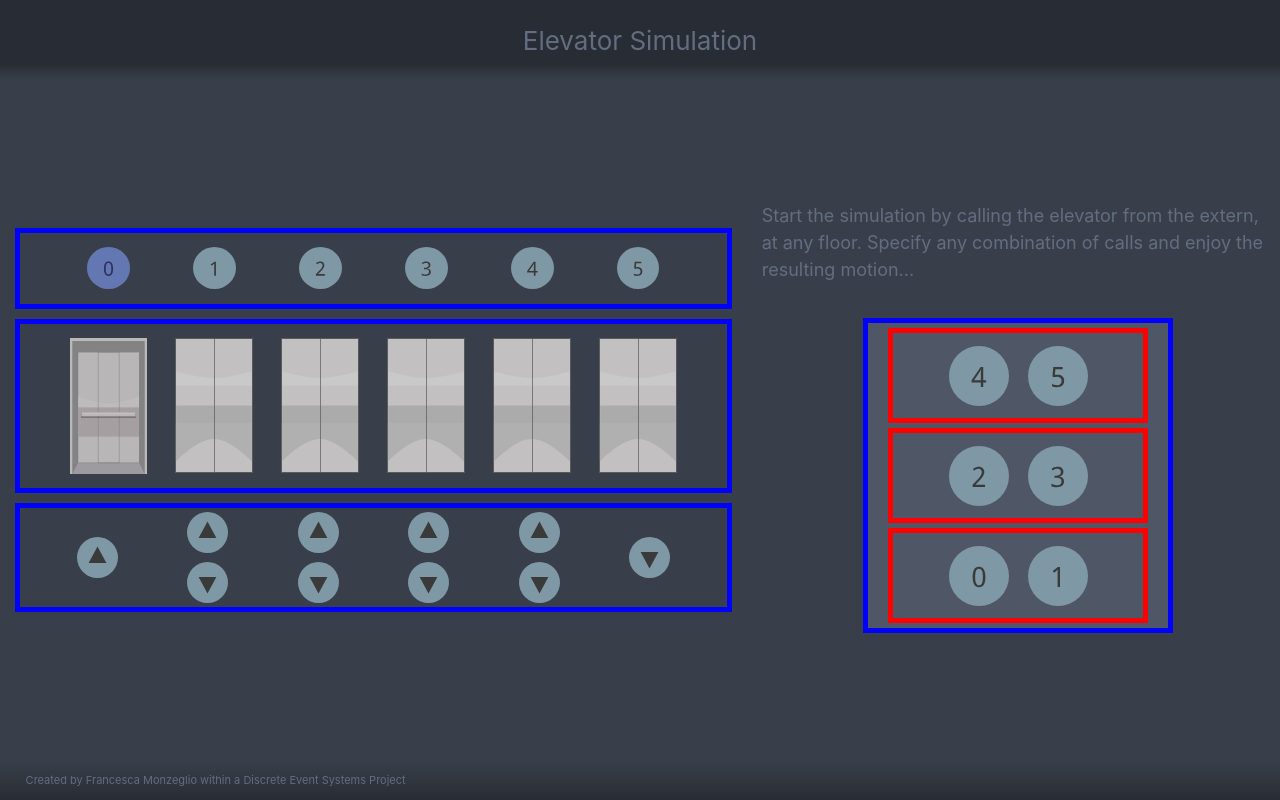
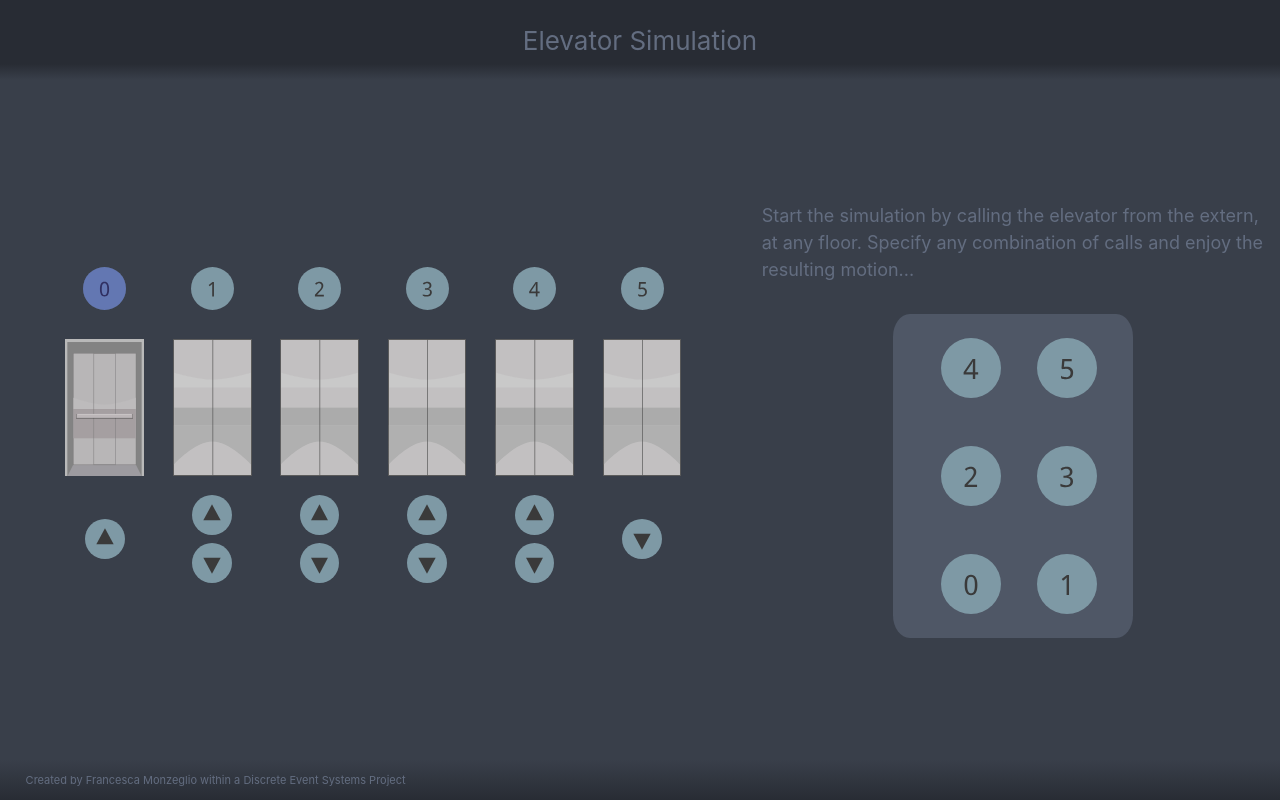
Before and after one commit to fmonze/ElevatorSimulation, a React (Create React App) app: page / in a window 1280 px wide. Built offline with nearby package versions, Linux system fonts and the light colour scheme.

Commit message:
aligned and rounded intern panel

```diff
--- a/src/App.css
+++ b/src/App.css
@@ -70,10 +70,8 @@
   padding-left: 4.5%;
   padding-right: 4.5%;
   position: relative;
-  margin-left: -33.2%;
+  margin-left: -34%;
   opacity: 0;
-  max-width: 80%;
-  max-height: 80%;
 }
 
 .Down-Button {
@@ -116,15 +114,9 @@
 }
 
 .Panel-Button {
-  position: relative;
-  display: flex;
-  align-items: center;
-  justify-content: center;
-  max-width: 80%;
-  max-height: 80%;
-  padding: 5% 10%;
-  padding-left: 4%;
-  padding-right: 4%;
+  margin: 10%;
+  margin-left: 10%;
+  margin-right: 5%;
 }
 
 .Extern-Component {
--- a/src/ElevatorAnimation.js
+++ b/src/ElevatorAnimation.js
@@ -3,8 +3,6 @@ import openLift from './open_cage.svg';
 import closedLift from './closed_cage.svg';
 
 const divStyle = {
-    margin: '5px',
-    border: '5px solid blue',
     width: '100%'
 };
 
--- a/src/ElevatorCommands.js
+++ b/src/ElevatorCommands.js
@@ -5,11 +5,11 @@ const myRow = {
     display: "flex",
     alignItems: "center",
     justifyContent: "center",
+    width: "100%",
+    margin: "0px"
 };
 
 const divStyle = {
-    margin: '5px',
-    border: '5px solid blue',
     width: '100%'
 };
 
--- a/src/ElevatorLocation.js
+++ b/src/ElevatorLocation.js
@@ -8,8 +8,6 @@ import b4 from "./b4.svg";
 import b5 from "./b5.svg";
 
 const divStyle = {
-    margin: '5px',
-    border: '5px solid blue',
     width: '100%'
 };
 
--- a/src/InternPanel.js
+++ b/src/InternPanel.js
@@ -7,21 +7,18 @@ import b4 from "./b4.svg";
 import b5 from "./b5.svg";
 import currentFloor from "./current_floor_button.svg";
 
-const rowStyle = {
-    position: 'relative',
-    display: 'flex',
-    alignItems: 'center',
-    justifyContent: 'center',
-    margin: '5px',
-    border: '5px solid red'
-};
-
 const containerStyle = {
-    margin: '5px',
-    border: '5px solid blue',
     position: 'relative',
     minWidth: "30%", // todo: manually come si fa a farlo automatico? 100% che dovrebbe essere la width del parent non funziona
     backgroundColor: '#4F5766',
+    alignItems: 'center',
+    justifyContent: 'center',
+    borderRadius: '7%'
+};
+
+const rowStyle = {
+    alignItems: 'center',
+    justifyContent: 'center',
 };
 
 class InternPanel extends Component {
```
